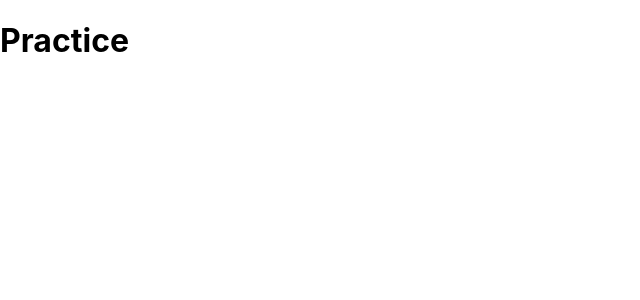
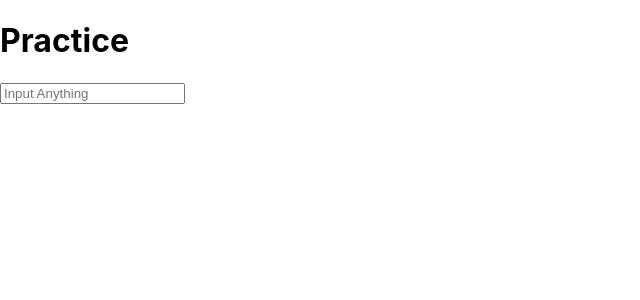
Before and after one commit to yh0921k/learning-react, a React (Create React App) app: page / in a window 1280 px wide. Shown: the top 300 px of the page, without its empty margins (0-640 px from the left). Built offline with nearby package versions, Linux system fonts and the light colour scheme.

Commit message:
[add] 4.2.2.1 onChange 이벤트 설정

```diff
--- a/src/class-component/EventPractice.js
+++ b/src/class-component/EventPractice.js
@@ -5,6 +5,15 @@ class EventPractice extends Component {
     return (
       <div>
         <h1>Practice</h1>
+        <input
+          type={'text'}
+          name={'message'}
+          placeholder={'Input Anything'}
+          onChange={(e) => {
+            console.log(e);
+            console.log(e.target.value);
+          }}
+        />
       </div>
     );
   }
```
